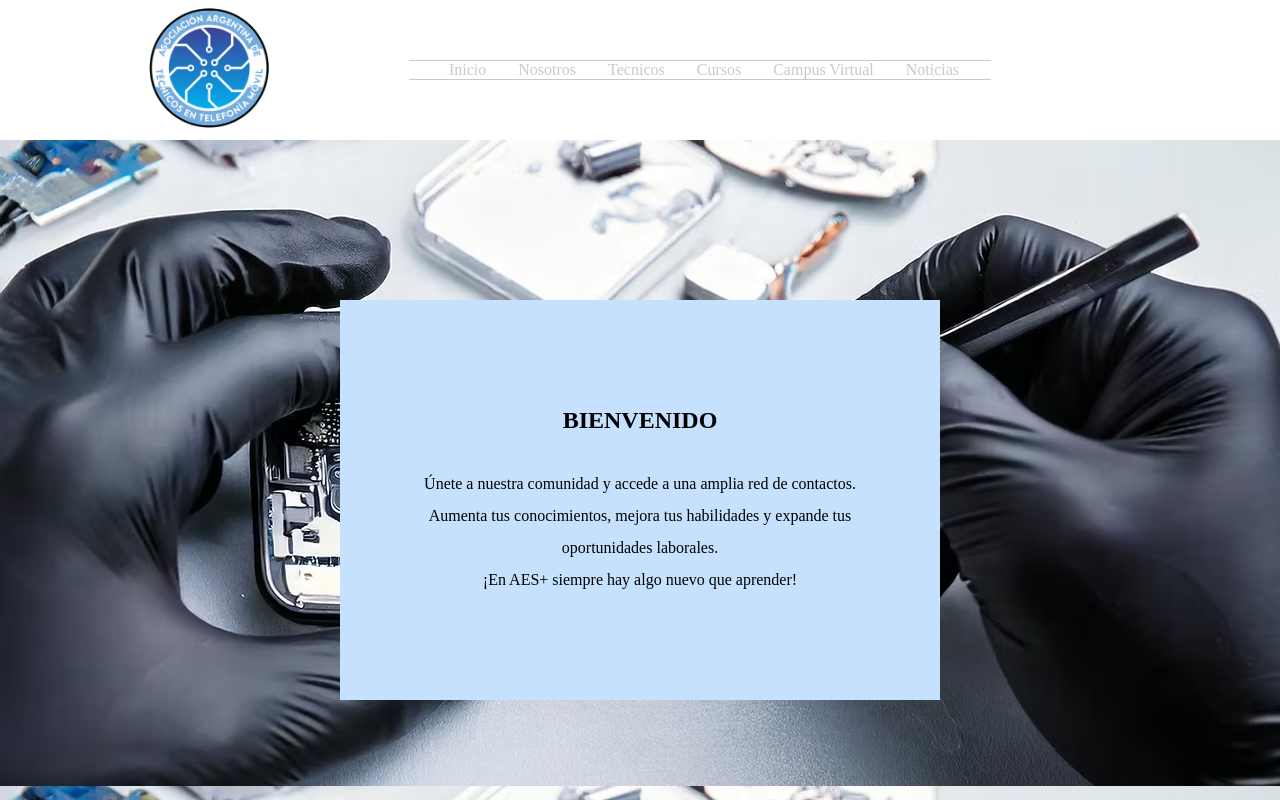
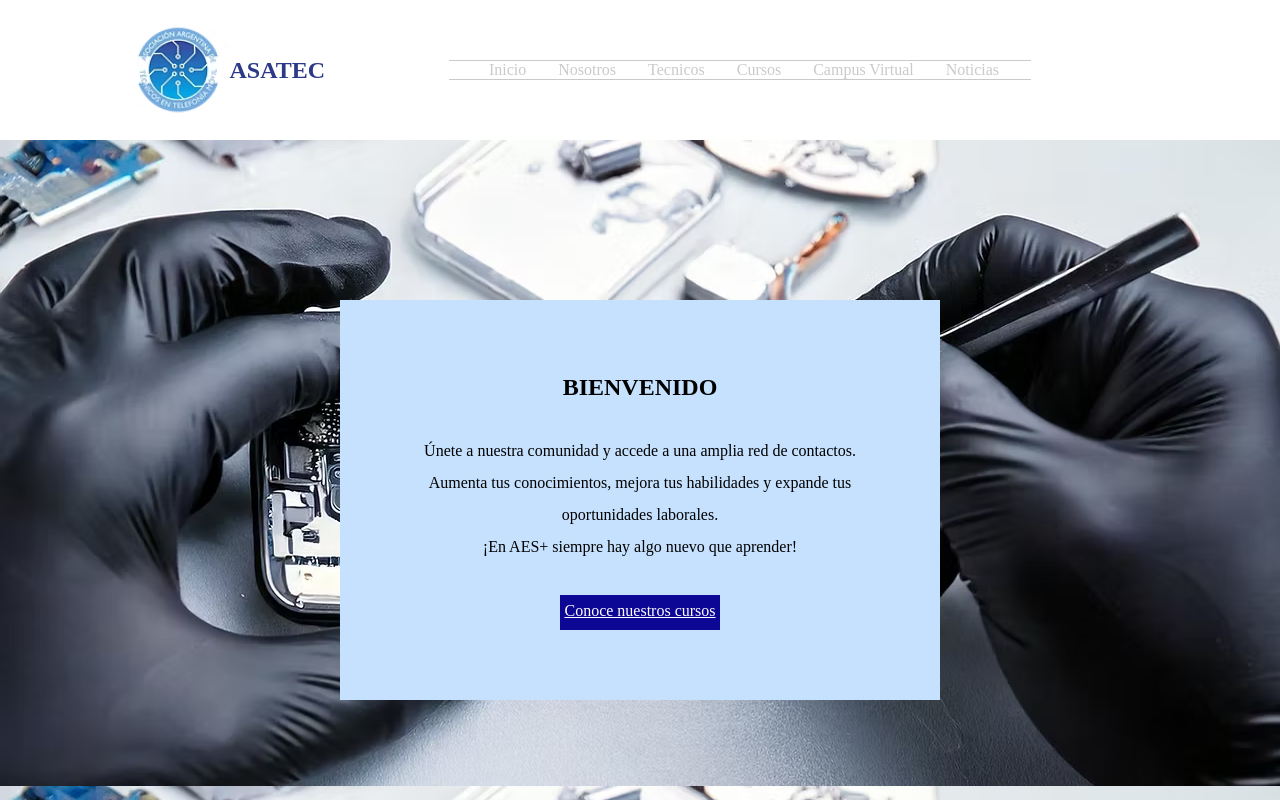
Before and after one commit to polter94/asatec-main, a React (Vite) app: page / in a window 1280 px wide. Shown: the top 800 px of the page. Built offline with nearby package versions, Linux system fonts and the light colour scheme.

Commit message:
se trabaja sobre inicio

```diff
--- a/src/components/Navbar/Navbar.jsx
+++ b/src/components/Navbar/Navbar.jsx
@@ -8,8 +8,9 @@ const Navbar = () => {
     <div>
       <nav className="navbar">
           <div>
-            <Link to='/'>
+            <Link to='/' className="logo-container">
             <img src={logo} className="logo" alt="Logo de nuestro sitio" />
+            <h1>ASATEC</h1>
             </Link>
           </div>
 
--- a/src/components/Navbar/navbar.css
+++ b/src/components/Navbar/navbar.css
@@ -40,8 +40,19 @@
     /* ?? tal vez mover a nav-links ?? */
 }
 
+.logo-container {
+    display: grid;
+    grid-template-columns: 1fr 1fr;
+    justify-content: center;
+    align-items: center;
+}
+
 .logo{
-    width: 120px;
+    width: 100px;
+}
+
+.logo-container h1{
+    color: #2c3987;
 }
 
 /* --- --- --- ---  */
@@ -54,8 +65,14 @@
 
 @media screen and (max-width: 720px) {
     .navbar .nav-item {
-      display: none; /* Hide full nav menu */
+        display: none; /* Hide full nav menu */
+
 }
+
+    .nav-links {
+        border-top-style: none;
+        border-bottom-style: none;
+    }
 
 .hamburger-menu {
     display: block; /* Show hamburger icon */
--- a/src/components/Pages/inicio.css
+++ b/src/components/Pages/inicio.css
@@ -27,3 +27,20 @@
     width: 450px;
 
 }
+
+.boton {
+    background-color: #0d0795;
+    color: white;
+    transition-duration: 0.3s;
+
+    width: 160px;
+    height: 35px;
+
+}.boton:hover{
+    color: #0d0795;
+    background-color: white;
+    transition-duration: 0.3s;
+
+    border-color: #0d0795;
+    border: 1px;
+}
--- a/src/components/Pages/inicio.jsx
+++ b/src/components/Pages/inicio.jsx
@@ -10,9 +10,10 @@ const inicio = () => {
           <h2>BIENVENIDO</h2>
           <p className="text-box">Únete a nuestra comunidad y accede a una amplia red de contactos. Aumenta tus conocimientos, mejora tus habilidades y expande tus oportunidades laborales.</p>
           <p>¡En AES+ siempre hay algo nuevo que aprender!</p>
+          <a href="" className='text-box boton'>Conoce nuestros cursos</a>
         </div>
       </div>
-      <hr />
+      {/* <hr /> */}
       <div className="inicio-background">
         <div>inicio</div>
       </div>
```
Also changed, not shown: public/img/ASATEC-logo-border.png (added), public/img/ASATEC-logo.png, 7 other files (tests, documents, lock files or other folders).
